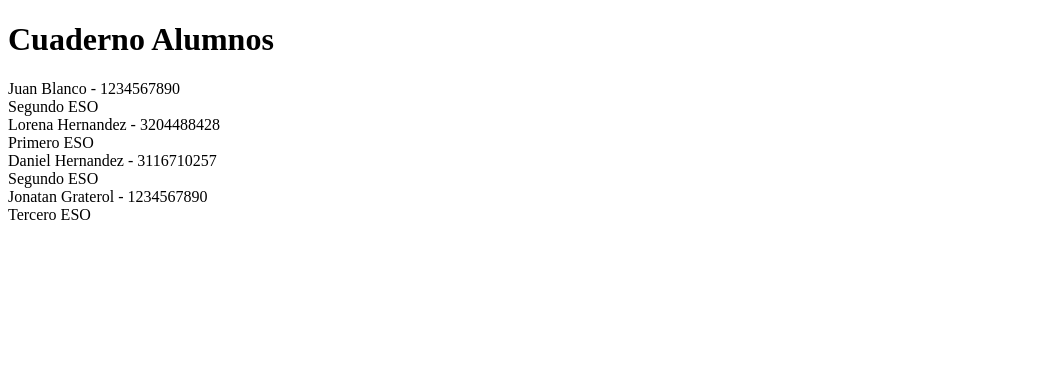
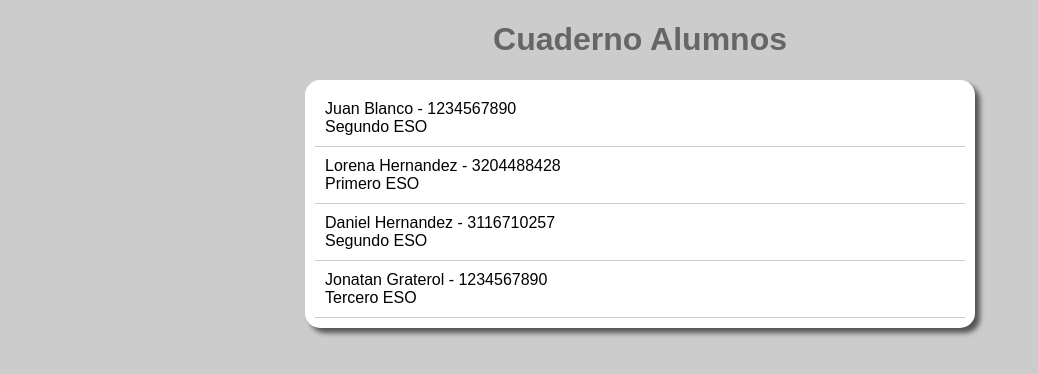
Before and after one commit to daguiheso/Agenda-Alumnos, a plain HTML site: page index.html in a window 1280 px wide. Shown: the whole page, without its empty margins (0-1038 px from the left). Drawn offline with Linux system fonts and the light colour scheme.

Commit message:
Add  CSS
add styles.css

```diff
--- a/index.html
+++ b/index.html
@@ -3,10 +3,12 @@
 <head>
 	<meta charset="UTF-8">
 	<title>Agenda Alumnos</title>
+	<link rel="stylesheet" type="text/css" href="styles.css">
 </head>
 <body ng-controller="AlumnosController">
 	<h1>Cuaderno Alumnos</h1>
-	<div ng-repeat="alumno in alumnos">
+	<div class="wrapper">
+	<div class="contact-item" ng-repeat="alumno in alumnos">
 		<div> {{alumno.nombre}} - {{alumno.telefono}} </div>
 		<span> {{alumno.curso}} </span>
 	</div>
--- /dev/null
+++ b/styles.css
@@ -0,0 +1,34 @@
+body{
+	font-family: sans-serif;
+	font-weight: 100;
+	background: #ccc;
+}
+
+h1{
+	text-align: center;
+	color: #666;
+	text-shadown:0px 2px 0px #fff;
+};
+
+.nombre{
+	font-size: 18px;
+}
+
+.curso{
+	font-style: italic;
+	font-size: 13px;
+}
+
+.wrapper{
+	width: 650px;
+	margin: 0 auto;
+	box-shadow: 5px 5px 5px #555;
+	background: #fff;
+	border-radius: 15px;
+	padding: 10px;
+}
+
+.contact-item{
+	border-bottom: thin solid #ccc;
+	padding: 10px;
+}
```
